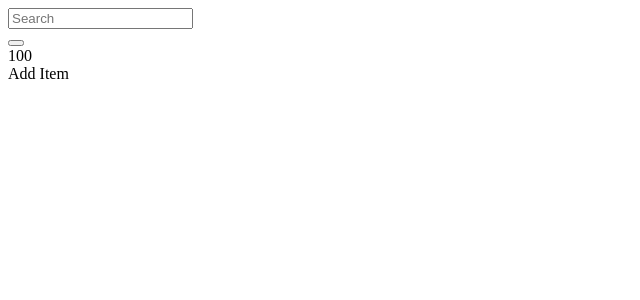
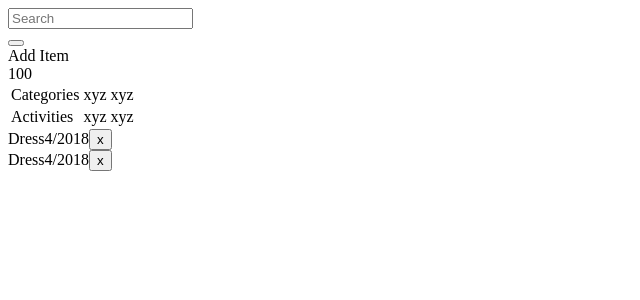
Before and after one commit to rongsiu/minima.list, a React app: page / in a window 1280 px wide. Shown: the top 300 px of the page, without its empty margins (0-640 px from the left). Built offline with nearby package versions, Linux system fonts and the light colour scheme; the HTML template or start-up script is replaced by a standard one.

Commit message:
add react components

```diff
--- a/client/src/AddButton.jsx
+++ b/client/src/AddButton.jsx
@@ -13,7 +13,7 @@ class AddButton extends React.Component {
   render() {
   	return (
 			<div>
-			<div class="btn btn-primary btn-lg">Add Item</div>
+			<div class="btn btn-primary">Add Item</div>
 			  <Modal
           isOpen={this.state.modalIsOpen}
         >
--- /dev/null
+++ b/client/src/Categories.jsx
@@ -0,0 +1,29 @@
+import React from 'react';
+import ReactDOM from 'react-dom';
+
+class Categories extends React.Component {
+  constructor(props) {
+    super(props);
+  }
+
+
+
+  render() {
+  	return (
+			<table>
+        <tr>
+          <td>Categories</td>
+          <td>xyz</td>
+          <td>xyz</td>
+        </tr>
+        <tr>
+          <td>Activities</td>
+          <td>xyz</td>
+          <td>xyz</td>
+        </tr>
+			</table>
+  	);
+  }
+};
+
+export default Categories;
--- a/client/src/List.jsx
+++ b/client/src/List.jsx
@@ -6,16 +6,26 @@ class List extends React.Component {
     super(props);
   }
 
+
   render() {
   	return (
 			<div>
-
+        <div>
+          <span>Dress</span>
+          <span>4/2018</span>
+          <button>x</button>
+        </div>
+        <div>
+          <span>Dress</span>
+          <span>4/2018</span>
+          <button>x</button>
+        </div>
 			</div>
   	);
   }
 };
 
-export default ProgressBar;
+export default List;
 
         // {props.showcase_photos.map(item =>
         //   <img className='showcasePhotos' src={`https://s3-us-west-1.amazonaws.com/foodeesphotos/${item.photo_id}.jpg`}/>
--- a/client/src/index.jsx
+++ b/client/src/index.jsx
@@ -3,6 +3,8 @@ import ReactDOM from 'react-dom';
 import SearchBar from './SearchBar.jsx';
 import AddButton from './AddButton.jsx';
 import ProgressBar from './ProgressBar.jsx'
+import List from './List.jsx'
+import Categories from './Categories.jsx'
 
 class App extends React.Component {
   constructor(props) {
@@ -14,9 +16,11 @@ class App extends React.Component {
     return (
       <div>
         <SearchBar />
+        <AddButton />
         <div>100</div>
-        <AddButton />
         <ProgressBar />
+        <Categories />
+        <List />
       </div>
     );
   }
--- a/package.json
+++ b/package.json
@@ -24,6 +24,7 @@
     "babel-loader": "^7.1.4",
     "babel-preset-es2015": "^6.24.1",
     "babel-preset-react": "^6.24.1",
+    "uuidv4": "^1.0.0",
     "webpack": "^4.8.3",
     "webpack-cli": "^2.1.3"
   }
```
Also changed, not shown: 6 other files (tests, documents, lock files or other folders).
